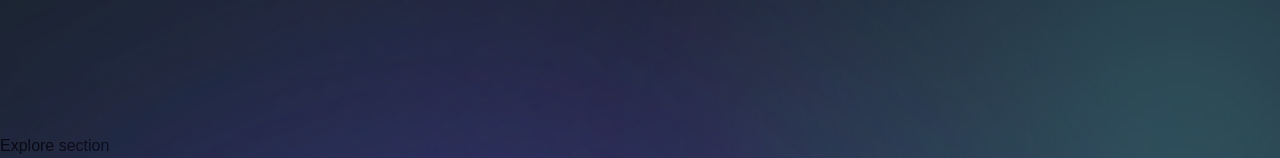
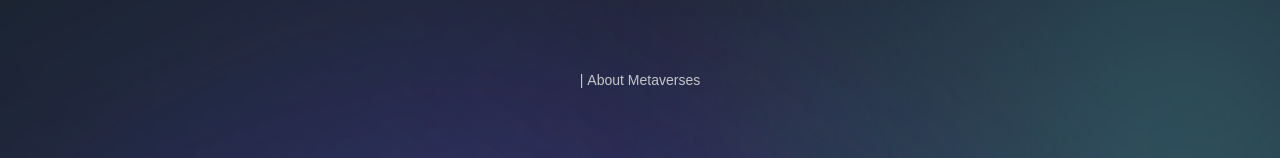
Before and after one commit to pronoia9/metaverse-madness, a Next.js app: page / in a window 1280 px wide. Shown: the part 1098-1256 px from the top of the page. Built offline with nearby package versions, Linux system fonts and the light colour scheme.

Commit message:
add typing text

```diff
--- a/sections/About.jsx
+++ b/sections/About.jsx
@@ -9,6 +9,14 @@ import { fadeIn, staggerContainer } from '../utils/motion';
 const About = () => (
   <section className={`${styles.paddings} relative z-10`}>
     <div className='gradient-02 z-0' />
+    <motion.div
+      className={`${styles.innerWidth} mx-auto ${styles.flexCenter} flex-col`}
+      variants={staggerContainer}
+      initial='hidden'
+      whileInView='show'
+      viewport={{ once: false, amount: 0.25 }}>
+      <TypingText title='| About Metaverses' textStyles='text-center' />
+      </motion.div>
   </section>
 );
 
```
